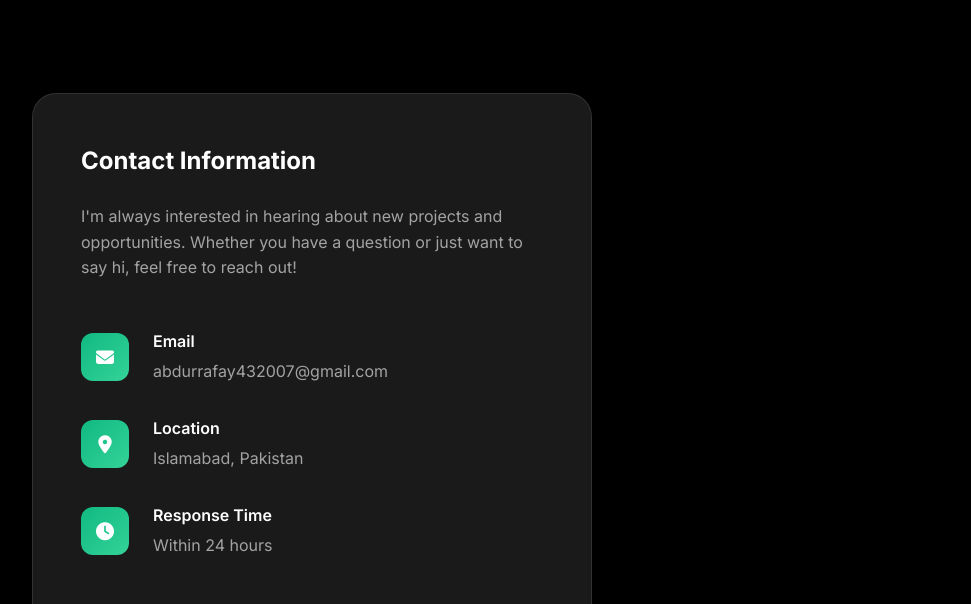
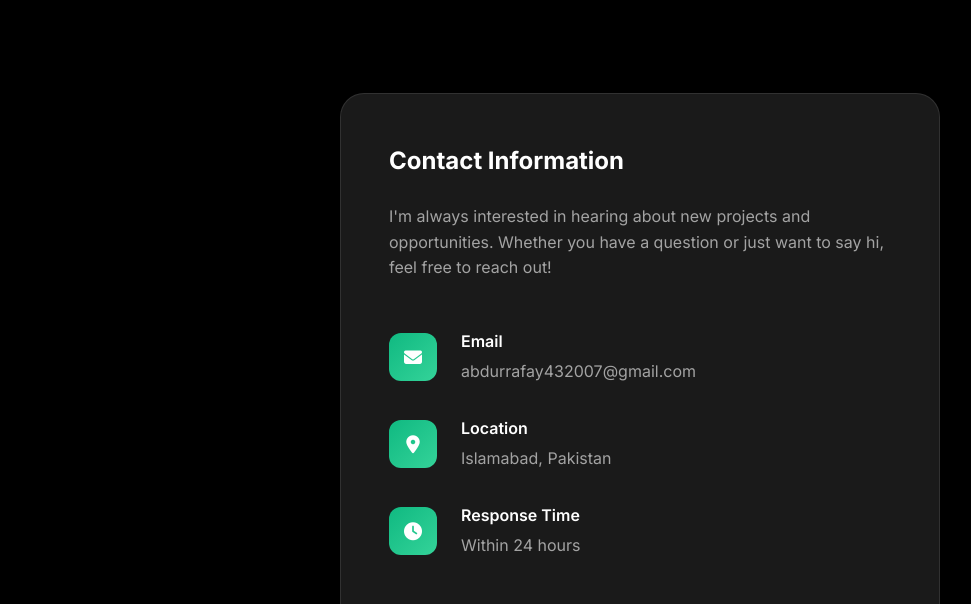
Before and after one commit to Abdur-Rafay-AR/portfolio, a plain HTML site: page index.html in a window 1280 px wide. Shown: the part 9949-10553 px from the top of the page, without its empty margins (0-971 px from the left). Drawn offline with nearby package versions, Linux system fonts and the light colour scheme.

Commit message:
centered  contact-info

```diff
--- a/style.css
+++ b/style.css
@@ -1594,10 +1594,10 @@ section.visible {
 
 /* Contact Section */
 .contact-content {
-    display: grid;
-    grid-template-columns: 1fr 1fr;
-    gap: var(--spacing-3xl);
-    align-items: start;
+    display: flex;
+    justify-content: center;
+    align-items: center;
+    min-height: 60vh;
 }
 
 .contact-info {
@@ -1605,6 +1605,9 @@ section.visible {
     border-radius: var(--radius-xl);
     padding: var(--spacing-xl);
     border: 1px solid var(--border-color);
+    max-width: 600px;
+    width: 100%;
+    margin: 0 auto;
 }
 
 .contact-info h3 {
@@ -2074,7 +2077,11 @@ footer {
     }
 
     .contact-content {
-        grid-template-columns: 1fr;
+        display: flex;
+        justify-content: center;
+        align-items: center;
+        min-height: 50vh;
+        padding: 0 var(--spacing-md);
     }
 
     .timeline::before {
```
